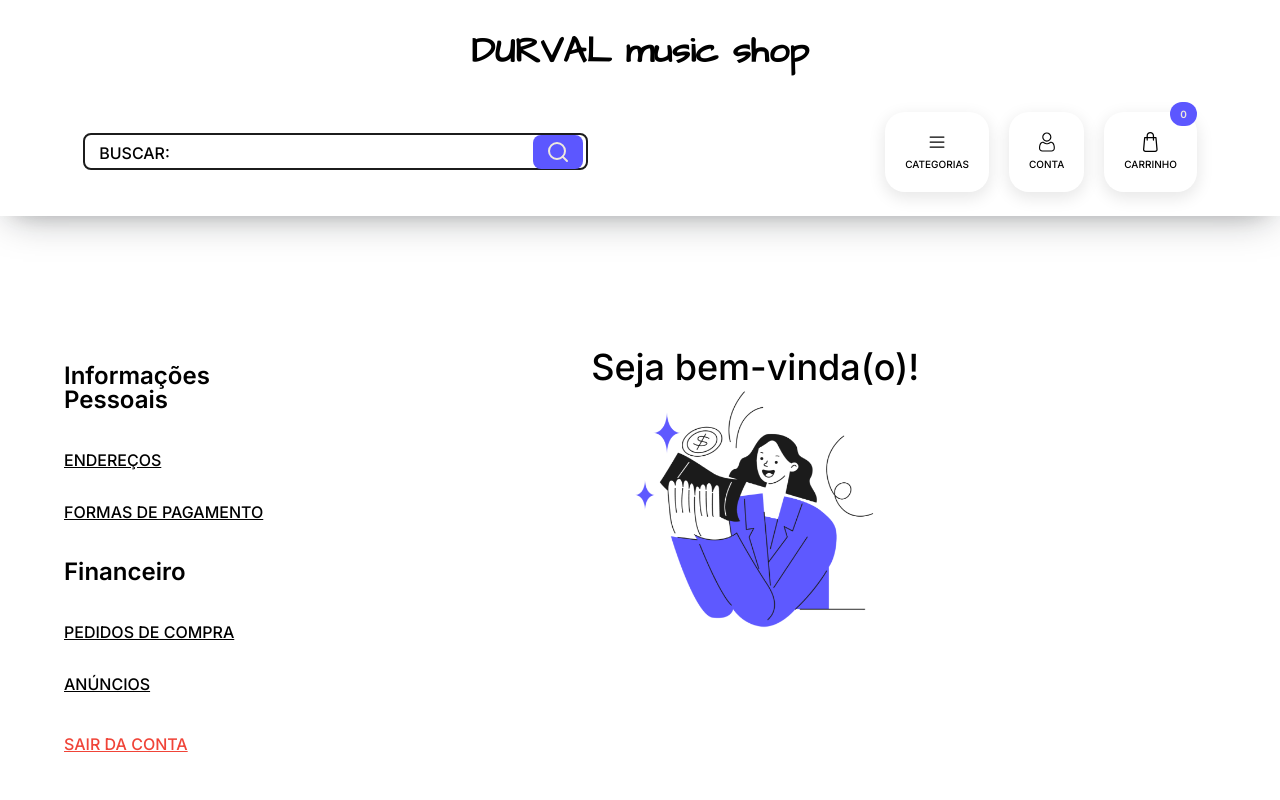
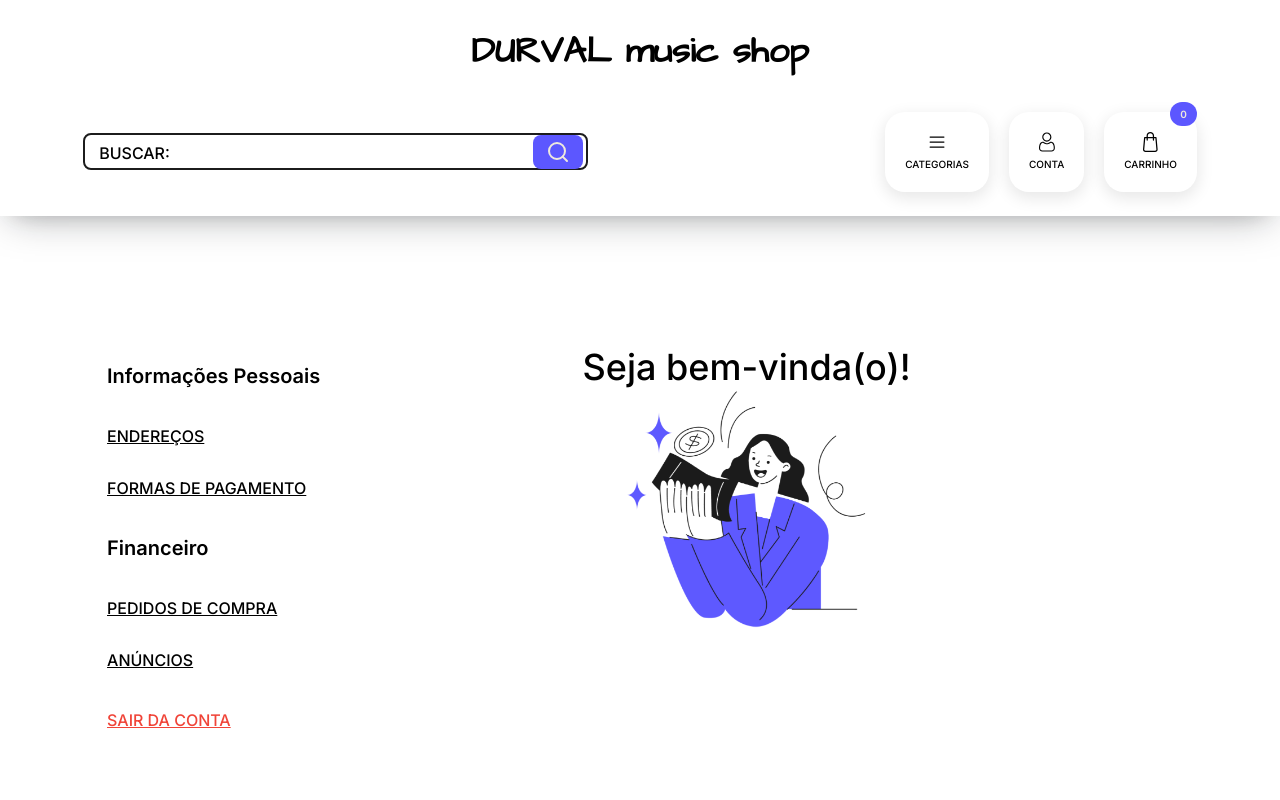
Before and after one commit to brunomoleta/durval-music-shop-client, a React (Vite) app: page /resumo/resumo in a window 1280 px wide. Shown: the top 800 px of the page. Built offline with nearby package versions, Linux system fonts and the light colour scheme; sample sign-in values are in the browser's storage.

Commit message:
Update fontSize
This commit includes changes in the UserProfile.styles.ts file where the fontsize in the H2 styled-component was updated to use 'h5' instead of 'h3'.

```diff
--- a/src/styled-components/UserProfile.styles.ts
+++ b/src/styled-components/UserProfile.styles.ts
@@ -1,12 +1,11 @@
 import styled from "styled-components";
-import {fontSize} from "./root.ts";
-import {QUERIES} from "../services/database.ts";
+import { fontSize } from "./root.ts";
+import { QUERIES } from "../services/database.ts";
 
 export const Wrapper = styled.div`
   display: flex;
   flex-flow: column-reverse;
   margin: clamp(20px, 7svw, 64px);
-
 
   @media ${QUERIES.tabletAndUp} {
     position: relative;
@@ -34,5 +33,5 @@
 `;
 export const H2 = styled.h2`
   font-weight: 600;
-  font-size: ${fontSize.h3};
+  font-size: ${fontSize.h5};
 `;
--- a/src/styled-components/root.ts
+++ b/src/styled-components/root.ts
@@ -27,6 +27,8 @@
   h2: "2.25rem",
   h2h3: "1.875rem",
   h3: "1.5rem",
+  h4: "1.375rem",
+  h5: "1.250rem",
   sub: "1.125rem",
   link: "1.125rem",
   largeP: "1.25rem",
```
Lines whose indentation alone changed are shown as unchanged.
